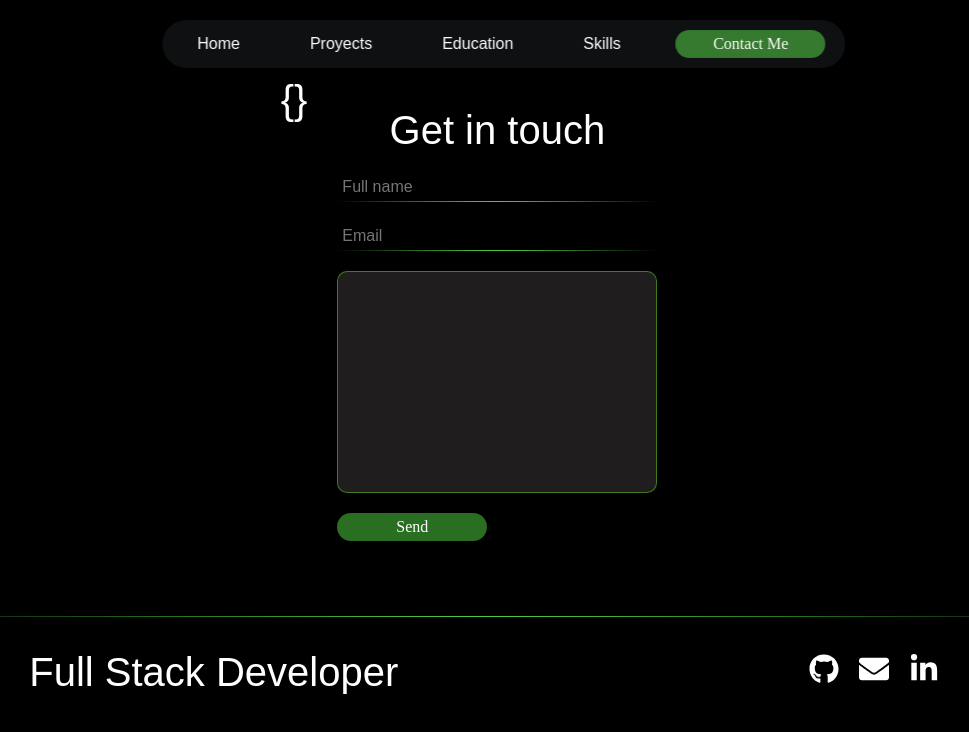
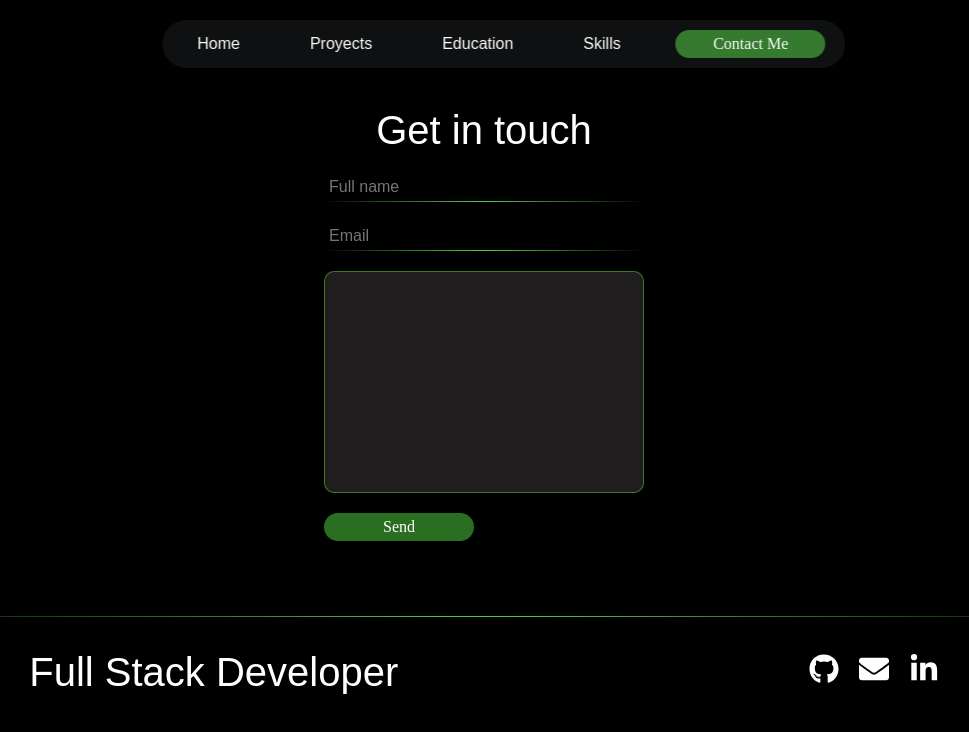
Before and after one commit to Pitis6/portfolio, a React (Vite) app in the folder portfolio/: page /contact in a window 1280 px wide. Shown: the top 732 px of the page, without its empty margins (156-1125 px from the left). Built offline with nearby package versions, Linux system fonts and the light colour scheme; a web font is replaced by a local one.

Commit message:
Clean contact helper

```diff
--- a/portfolio/src/pages/Contact.jsx
+++ b/portfolio/src/pages/Contact.jsx
@@ -34,7 +34,6 @@ export const Contact = () => {
   };
   return (
     <Wrrapper>
-      <Title2>{JSON.stringify(fields)}</Title2>
       <Form onSubmit={handleSubmit}>
         <Title2 style={{ marginBottom: "0px" }}>Get in touch</Title2>
         <Input name="name" type="text" placeholder="Full name" />
```
